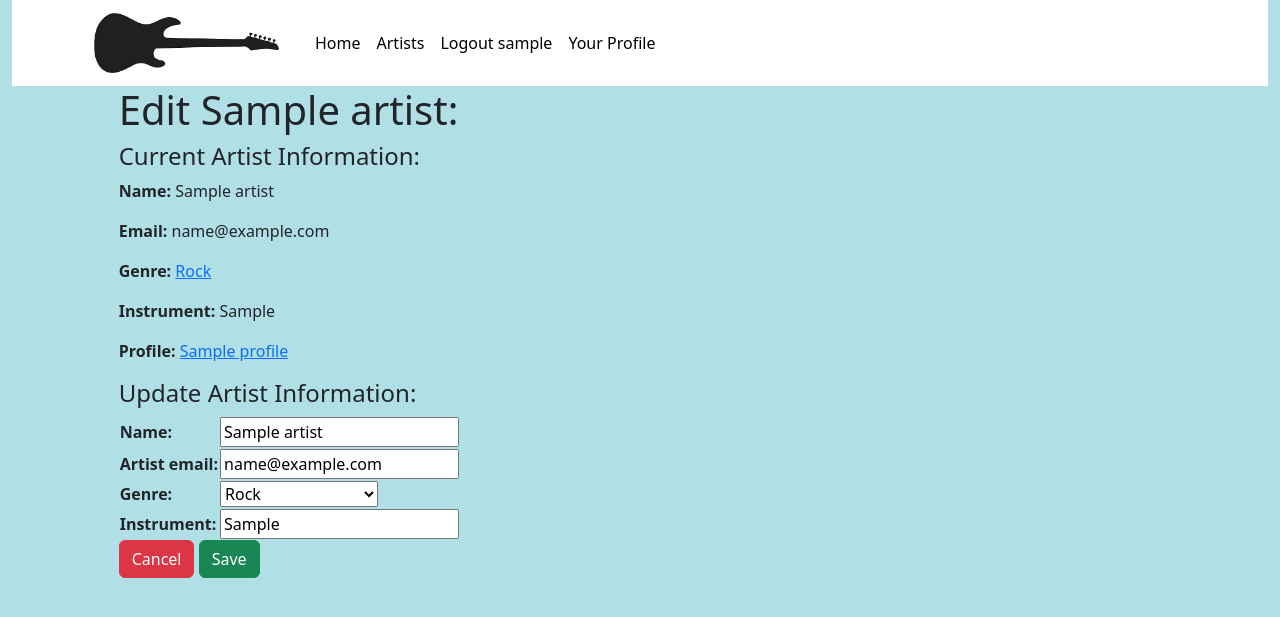
After one commit to BlackBeltJ/cs3300-webapp, a Django app: page /edit_artist/1 in a window 1280 px wide. The commit adds this page. Shown: the top 617 px of the page. Run offline with Django 5.2, Linux system fonts and the light colour scheme; a user stored in the database is signed in; tables that the repository leaves empty hold one stand-in row (values such as "Sample post"); some libraries are stand-ins or nearby versions.

Commit message:
Quick fix for edit-artist

```diff
--- a/profile/music_app/templates/music_app/artist_detail.html
+++ b/profile/music_app/templates/music_app/artist_detail.html
@@ -10,7 +10,7 @@
     </p>
     <!-- will need if loop here for validation -->
     <div>
-        <a href="{% url 'edit-profile' artist.id %}" class="btn btn-info"><strong>Edit Artist</a></strong> <!-- edit this link -->
+        <a href="{% url 'edit-artist' artist.id %}" class="btn btn-info"><strong>Edit Artist</a></strong> <!-- edit this link -->
         <a href="{% url 'delete-artist' artist.id %}" class="btn btn-danger"><strong>Delete Artist</a></strong>
     </div>
 {% endblock %}
--- /dev/null
+++ b/profile/music_app/templates/music_app/artist_form.html
@@ -0,0 +1,24 @@
+{% extends 'music_app/base_template.html' %}
+
+{% block content %}
+
+<h1>Edit {{ artist.name }}:</h1>
+<h4>Current Artist Information:</h4>
+<p><strong>Name:</strong> {{ artist.name }}</p>
+<p><strong>Email:</strong> {{ artist.email }}</p>
+<p><strong>Genre:</strong> <a href="https://www.musicgenreslist.com/">{{ artist.genre }}</a></p>
+<p><strong>Instrument:</strong> {{ artist.instrument }}</p>
+<p><strong>Profile:</strong>
+    <a href="{{ artist.profile.get_absolute_url }}">{{ artist.profile.title }}</a>
+
+<h4>Update Artist Information:</h4>
+  <form action="" method="POST">
+    {% csrf_token %}
+    <table>
+    {{ form.as_table }}
+    </table>
+    <a href="{% url 'artist-detail' artist.id %}" class="btn btn-danger">Cancel</a>
+    <input type="submit" value="Save" class="btn btn-success">
+  </form>
+
+{% endblock %}
--- a/profile/music_app/urls.py
+++ b/profile/music_app/urls.py
@@ -12,26 +12,33 @@ urlpatterns = [
     # example in html ,a href="{% url 'index' %}">Home</a>
     #.as_view() is a method that returns a default view function
     #<uuid:pk> is a path converter that matches a UUID
+
+    # home page
     path('', views.index, name='index'), # default view, home page
+
     # register
     path('register/', views.ArtistAuth.registerPage, name='register-page'),
+
     # artist operations (display, create, edit, delete, etc)
     path('artists/', views.ArtistOperations.displayArtists, name='artists'),
     # had to create another path for artist-detail-from-base because I can't access the artist from base_template
     # I can only access the user from base_template.html so I made a new function that takes the user.id as user_pk and gets the artist from there
     path('user/<int:user_pk>', views.ArtistOperations.artistDetailFromBase, name='artist-detail-from-base'),
     path('artists/<int:pk>', views.ArtistOperations.artistDetail, name='artist-detail'),
-    #path('accounts/create_artist/', views.ArtistOperations.createArtistAndProfile, name='create-artist'),
+    path('edit_artist/<int:pk>', views.ArtistOperations.editArtist, name='edit-artist'),
     path('delete_artist/<int:pk>', views.ArtistOperations.deleteArtistAndProfile, name='delete-artist'),
+
     # profile operations (display, create, edit, delete, etc)
     path('artists/<int:pk>/profile', views.ProfileOperations.profileDetail, name='profile-detail'),
     path('artist/<int:pk>/profile/edit', views.ProfileOperations.editProfile, name='edit-profile'),
+
     # post operations (display, create, edit, delete, etc)
     path('artist/?/profile/post/<int:pk>', views.PostOperations.postDetail, name='post-detail'),
     path('artist/<int:pk>/profile/create_post', views.PostOperations.createPost, name='create-post'),
     path('artist/<int:pk>/profile/update_post/<int:post_pk>', views.PostOperations.updatePost, name='update-post'),
     path('artist/<int:pk>/profile/delete_post/<int:post_pk>', views.PostOperations.deletePost, name='delete-post'),
-    # artist accounts
+
+    # user/artist account features
     path('accounts/', include('django.contrib.auth.urls')),
     path('accounts/register/', views.ArtistAuth.registerPage, name='register-page'),
     path('accounts/login/', views.ArtistAuth.loginPage, name='login-page'),
--- a/profile/music_app/views.py
+++ b/profile/music_app/views.py
@@ -83,6 +83,23 @@ class ArtistOperations(LoginRequiredMixin, generic.ListView, generic.DetailView,
 
         # redirect to list of artists
         #return render(request, 'music_app/artist_detail.html', context)
+
+    @login_required(login_url='login')
+    @user_is_owner()
+    def editArtist(request, pk):
+        artist = Artist.objects.get(pk=pk)
+        form = ArtistForm(instance=artist)
+
+        if request.method == 'POST':
+            artist_data = request.POST.copy()
+            form = ArtistForm(artist_data, instance=artist)
+            if form.is_valid():
+                artist = form.save(commit=False)
+                artist.save()
+                return redirect('artist-detail', artist.id)
+
+        context = {'form': form, 'artist': artist}
+        return render(request, 'music_app/artist_form.html', context)
 
     @login_required(login_url='login')
     def artistDetailFromBase(request, user_pk):
```
